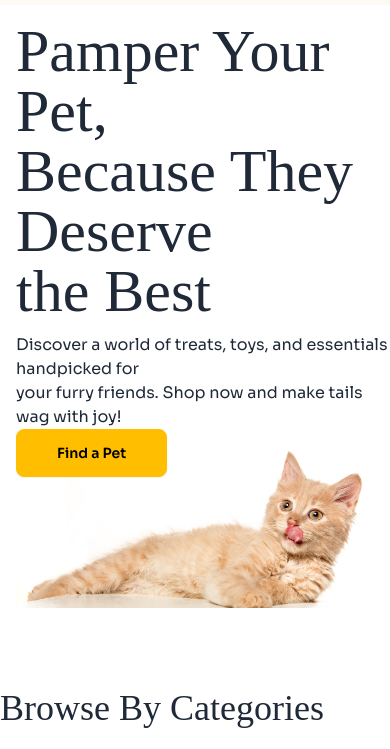
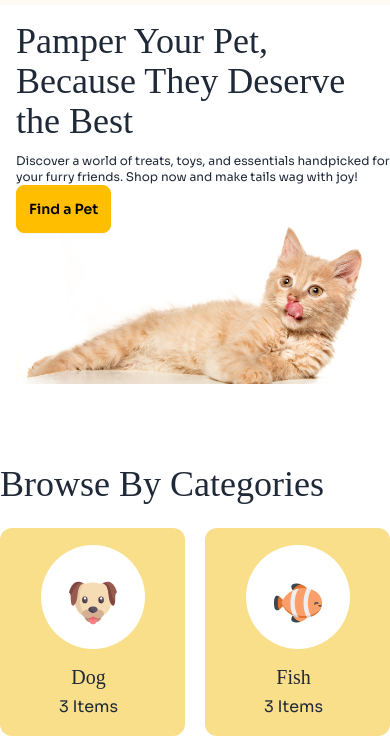
Before and after one commit to marziulrafi/Assignment-03, a plain HTML site: page index.html in a window 390 px wide. Shown: the part 59-808 px from the top of the page. Drawn offline with nearby package versions, Linux system fonts and the light colour scheme; a web font is replaced by a local one.

Commit message:
text modified

```diff
--- a/index.html
+++ b/index.html
@@ -82,13 +82,14 @@
 
         <div class="banner p-4 lg:p-20 mb-40">
             <div class="absolute lg:p-14 z-10">
-                <h1 class="adlam text-6xl mb-3">Pamper Your Pet,<br>Because They Deserve<br>the Best</h1>
-                <p class="mb-3">Discover a world of treats, toys, and essentials handpicked for<br>your furry friends.
+                <h1 class="adlam lg:text-6xl text-4xl mb-3">Pamper Your Pet,<br>Because They Deserve<br>the Best</h1>
+                <p class="lg:text-base text-xs mb-3">Discover a world of treats, toys, and essentials handpicked
+                    for<br>your furry friends.
                     Shop now and make tails wag with joy!</p>
-                <button class="btn btn-warning px-10 animate-bounce">Find a Pet</button>
+                <button class="btn btn-warning lg:px-10 px-3 animate-bounce">Find a Pet</button>
             </div>
 
-            <div class="relative mt-96 lg:-mt-5">
+            <div class="relative mt-40 lg:-mt-5">
                 <img src="c1-assets/cat-big.png" alt="">
             </div>
         </div>
```
